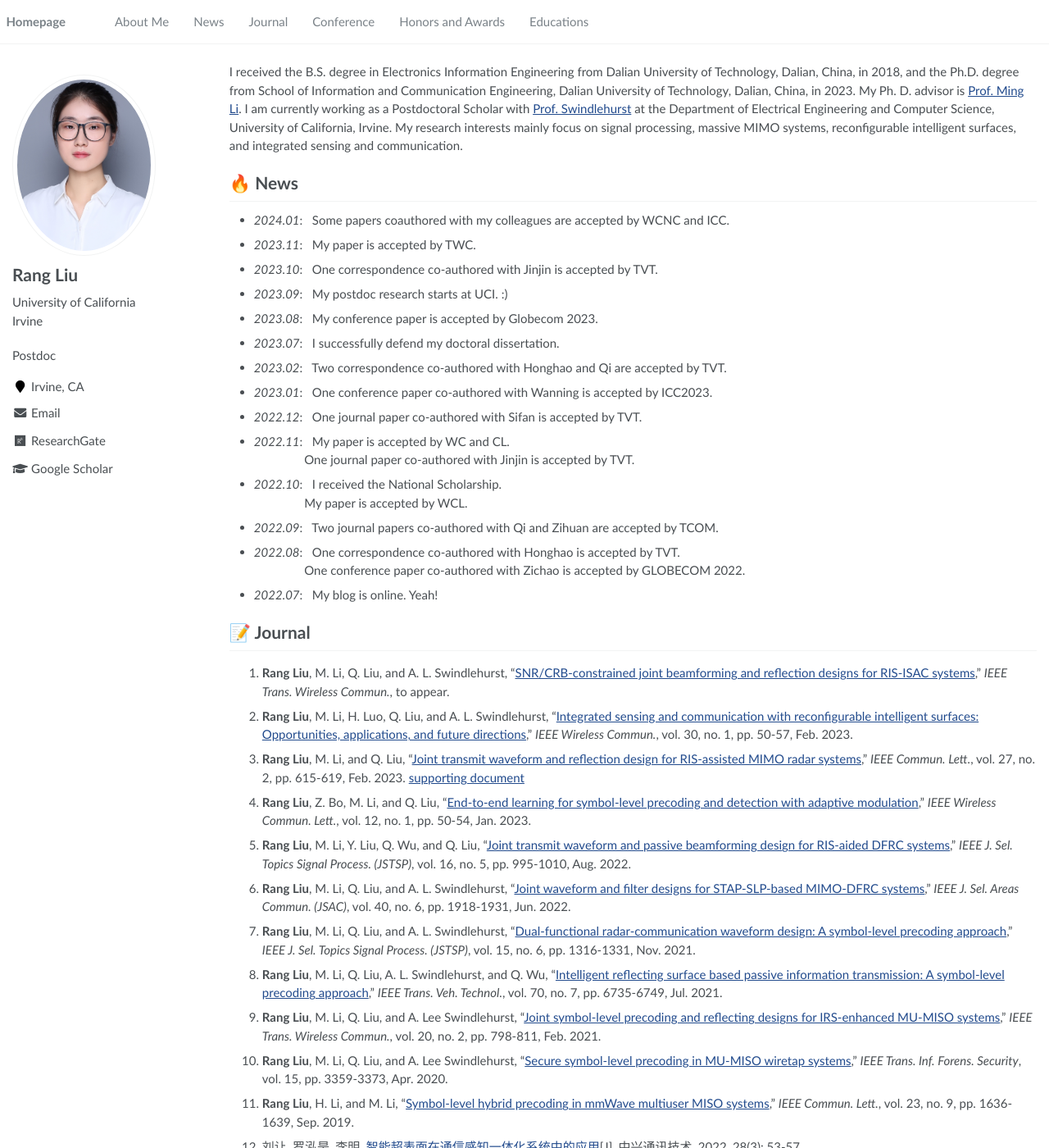
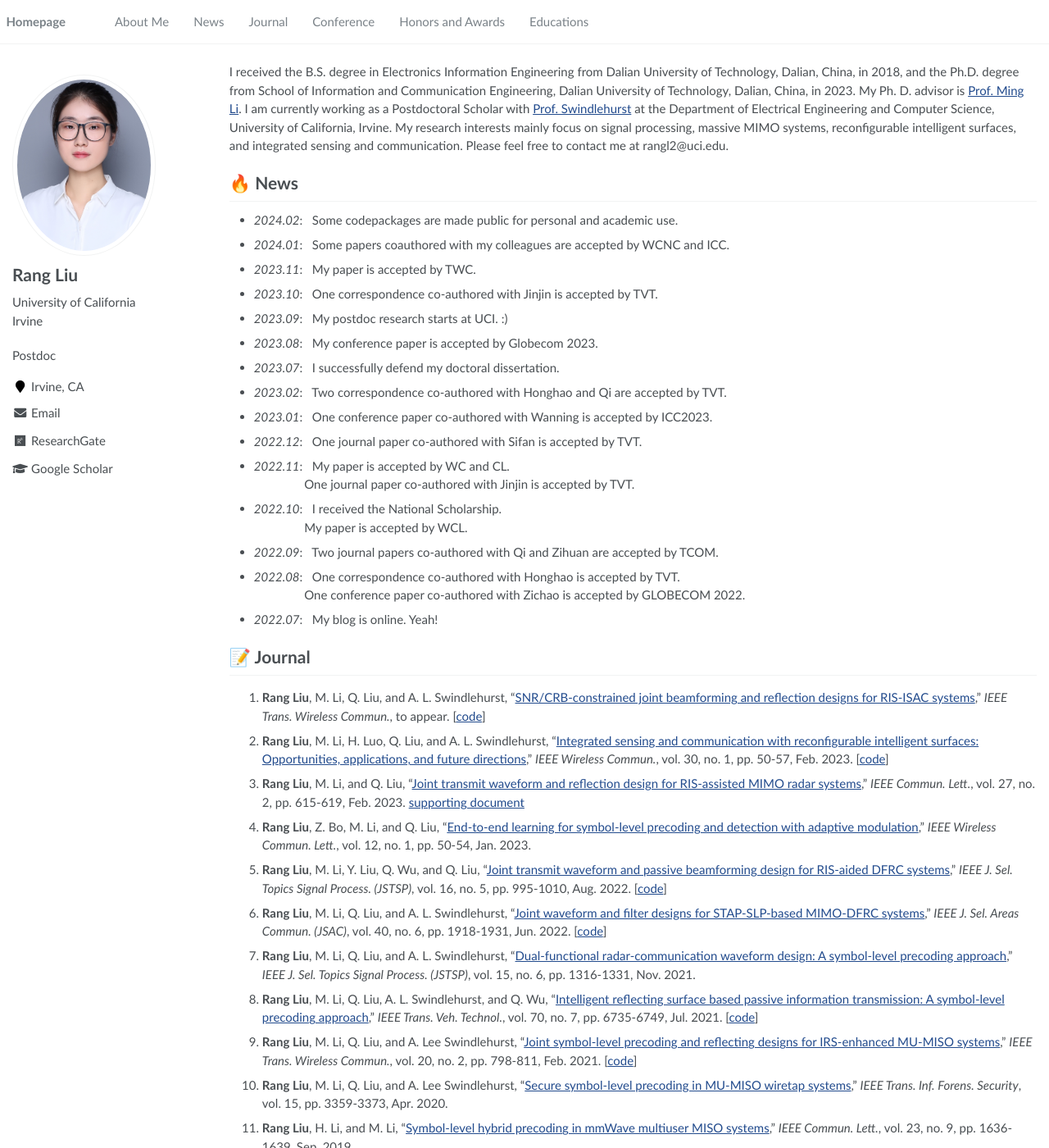
Before and after one commit to RangLiu0706/RangLiu0706.github.io, a Jekyll site: the page built from _pages/about.md, in a window 1280 px wide and 1400 px high. Shown: the whole window at 82% size. Built offline with Jekyll 4.4.1, drawn with Linux system fonts in a browser that asks for light colours; comment, search, counter and statistics services are not loaded.

Commit message:
update0202

```diff
--- a/_pages/about.md
+++ b/_pages/about.md
@@ -19,9 +19,11 @@ redirect_from:
 
 I received the B.S. degree in Electronics Information Engineering from Dalian University of Technology, Dalian, China, in 2018, and the Ph.D. degree from School of Information and Communication Engineering, Dalian University of Technology, Dalian, China, in 2023. My Ph. D. advisor is [Prof. Ming Li](https://www.minglabdut.com/index.html). I am currently working as a Postdoctoral Scholar with [Prof. Swindlehurst](https://scholar.google.com/citations?user=ibAcKWwAAAAJ&hl=en) at the Department of Electrical Engineering and Computer Science, University of California, Irvine.
 My research interests mainly focus on signal processing, massive MIMO systems, reconfigurable intelligent surfaces, and integrated sensing and communication.
+Please feel free to contact me at rangl2@uci.edu.
 
 
 # 🔥 News
+- *2024.02*: &nbsp; Some codepackages are made public for personal and academic use.
 - *2024.01*: &nbsp; Some papers coauthored with my colleagues are accepted by WCNC and ICC.
 - *2023.11*: &nbsp; My paper is accepted by TWC.
 - *2023.10*: &nbsp; One correspondence co-authored with Jinjin is accepted by TVT.
@@ -48,9 +50,9 @@ One conference paper co-authored with Zichao is accepted by GLOBECOM 2022.
 # 📝 Journal
 
 
-16. **Rang Liu**, M. Li, Q. Liu, and A. L. Swindlehurst, "[SNR/CRB-constrained joint beamforming and reflection designs for RIS-ISAC systems](https://ieeexplore.ieee.org/document/10364735)," *IEEE Trans. Wireless Commun.*, to appear.
+16. **Rang Liu**, M. Li, Q. Liu, and A. L. Swindlehurst, "[SNR/CRB-constrained joint beamforming and reflection designs for RIS-ISAC systems](https://ieeexplore.ieee.org/document/10364735)," *IEEE Trans. Wireless Commun.*, to appear. [<a href="https://github.com/RangLiu0706/RangLiu0706.github.io/blob/main/docs/SNR-CRB-constrained_joint_beamforming_and_reflection_designs_for_RIS-ISAC_systems.zip">code</a>]
 
-15. **Rang Liu**, M. Li, H. Luo, Q. Liu, and A. L. Swindlehurst, "[Integrated sensing and communication with reconfigurable intelligent surfaces: Opportunities, applications, and future directions](https://ieeexplore.ieee.org/document/10077119/)," *IEEE Wireless Commun.*, vol. 30, no. 1, pp. 50-57, Feb. 2023.
+15. **Rang Liu**, M. Li, H. Luo, Q. Liu, and A. L. Swindlehurst, "[Integrated sensing and communication with reconfigurable intelligent surfaces: Opportunities, applications, and future directions](https://ieeexplore.ieee.org/document/10077119/)," *IEEE Wireless Commun.*, vol. 30, no. 1, pp. 50-57, Feb. 2023.  [<a href="https://github.com/RangLiu0706/RangLiu0706.github.io/blob/main/docs/Integrated_sensing_and%20communication_with_reconfigurable_intelligent_surfaces_Opportunities_applications_and_future_directions.zip">code</a>]
 
 14. **Rang Liu**, M. Li, and Q. Liu, "[Joint transmit waveform and reflection design for RIS-assisted MIMO radar systems](https://ieeexplore.ieee.org/document/9950493/)," *IEEE Commun. Lett.*, vol. 27, no. 2, pp. 615-619, Feb. 2023. <a href="https://github.com/RangLiu0706/RangLiu0706.github.io/tree/main/docs/supportCL.pdf">supporting document</a>
 
@@ -58,18 +60,17 @@ One conference paper co-authored with Zichao is accepted by GLOBECOM 2022.
 13. **Rang Liu**, Z. Bo, M. Li, and Q. Liu, "[End-to-end learning for symbol-level precoding and detection with adaptive modulation](https://ieeexplore.ieee.org/document/9928318)," *IEEE Wireless Commun. Lett.*, vol. 12, no. 1, pp. 50-54, Jan. 2023.
 
 
-12.  **Rang Liu**, M. Li, Y. Liu, Q. Wu, and Q. Liu, "[Joint transmit waveform and passive beamforming design for RIS-aided DFRC systems](https://ieeexplore.ieee.org/document/9769997)," *IEEE J. Sel. Topics Signal Process. (JSTSP)*, vol. 16, no. 5, pp. 995-1010, Aug. 2022.
+12.  **Rang Liu**, M. Li, Y. Liu, Q. Wu, and Q. Liu, "[Joint transmit waveform and passive beamforming design for RIS-aided DFRC systems](https://ieeexplore.ieee.org/document/9769997)," *IEEE J. Sel. Topics Signal Process. (JSTSP)*, vol. 16, no. 5, pp. 995-1010, Aug. 2022. [<a href="https://github.com/RangLiu0706/RangLiu0706.github.io/blob/main/docs/Joint_transmit_waveform_and_passive_beamforming_design_for_RIS_aided_DFRC_systems.zip">code</a>]
 
-11. **Rang Liu**, M. Li, Q. Liu, and A. L. Swindlehurst, "[Joint waveform and filter designs for STAP-SLP-based MIMO-DFRC systems](https://ieeexplore.ieee.org/document/9724259)," *IEEE J. Sel. Areas Commun. (JSAC)*, vol. 40, no. 6, pp. 1918-1931, Jun. 2022.
+11. **Rang Liu**, M. Li, Q. Liu, and A. L. Swindlehurst, "[Joint waveform and filter designs for STAP-SLP-based MIMO-DFRC systems](https://ieeexplore.ieee.org/document/9724259)," *IEEE J. Sel. Areas Commun. (JSAC)*, vol. 40, no. 6, pp. 1918-1931, Jun. 2022. [<a href="https://github.com/RangLiu0706/RangLiu0706.github.io/blob/main/docs/Joint_waveform_and_filter_designs_for_STAP-SLP-based_MIMO-DFRC_systems.zip">code</a>]
 
 
 10.	**Rang Liu**, M. Li, Q. Liu, and A. L. Swindlehurst, "[Dual-functional radar-communication waveform design: A symbol-level precoding approach](https://ieeexplore.ieee.org/document/9534484)," *IEEE J. Sel. Topics Signal Process. (JSTSP)*, vol. 15, no. 6, pp. 1316-1331, Nov. 2021.
 
 
-9.	**Rang Liu**, M. Li, Q. Liu, A. L. Swindlehurst, and Q. Wu, "[Intelligent reflecting surface based passive information transmission: A symbol-level precoding approach](https://ieeexplore.ieee.org/document/9435988)," *IEEE Trans. Veh. Technol.*, vol. 70, no. 7, pp. 6735-6749, Jul. 2021.
+9.	**Rang Liu**, M. Li, Q. Liu, A. L. Swindlehurst, and Q. Wu, "[Intelligent reflecting surface based passive information transmission: A symbol-level precoding approach](https://ieeexplore.ieee.org/document/9435988)," *IEEE Trans. Veh. Technol.*, vol. 70, no. 7, pp. 6735-6749, Jul. 2021. [<a href="https://github.com/RangLiu0706/RangLiu0706.github.io/blob/main/docs/Intelligent_reflecting_surface_based_passive_information_transmission_A_symbol-level_precoding_approach.zip">code</a>]
 
-
-8.	**Rang Liu**, M. Li, Q. Liu, and A. Lee Swindlehurst, "[Joint symbol-level precoding and reflecting designs for IRS-enhanced MU-MISO systems](https://ieeexplore.ieee.org/document/9219206)," *IEEE Trans. Wireless Commun.*, vol. 20, no. 2, pp. 798-811, Feb. 2021.
+8.	**Rang Liu**, M. Li, Q. Liu, and A. Lee Swindlehurst, "[Joint symbol-level precoding and reflecting designs for IRS-enhanced MU-MISO systems](https://ieeexplore.ieee.org/document/9219206)," *IEEE Trans. Wireless Commun.*, vol. 20, no. 2, pp. 798-811, Feb. 2021. [<a href="https://github.com/RangLiu0706/RangLiu0706.github.io/blob/main/docs/Joint_symbol-level_precoding_and_reflecting_designs_for_IRS-enhanced_MU-MISO_system.zip">code</a>]
 
 
 7.	**Rang Liu**, M. Li, Q. Liu, and A. Lee Swindlehurst, "[Secure symbol-level precoding in MU-MISO wiretap systems](https://ieeexplore.ieee.org/document/9068286)," *IEEE Trans. Inf. Forens. Security*, vol. 15, pp. 3359-3373, Apr. 2020.
```
